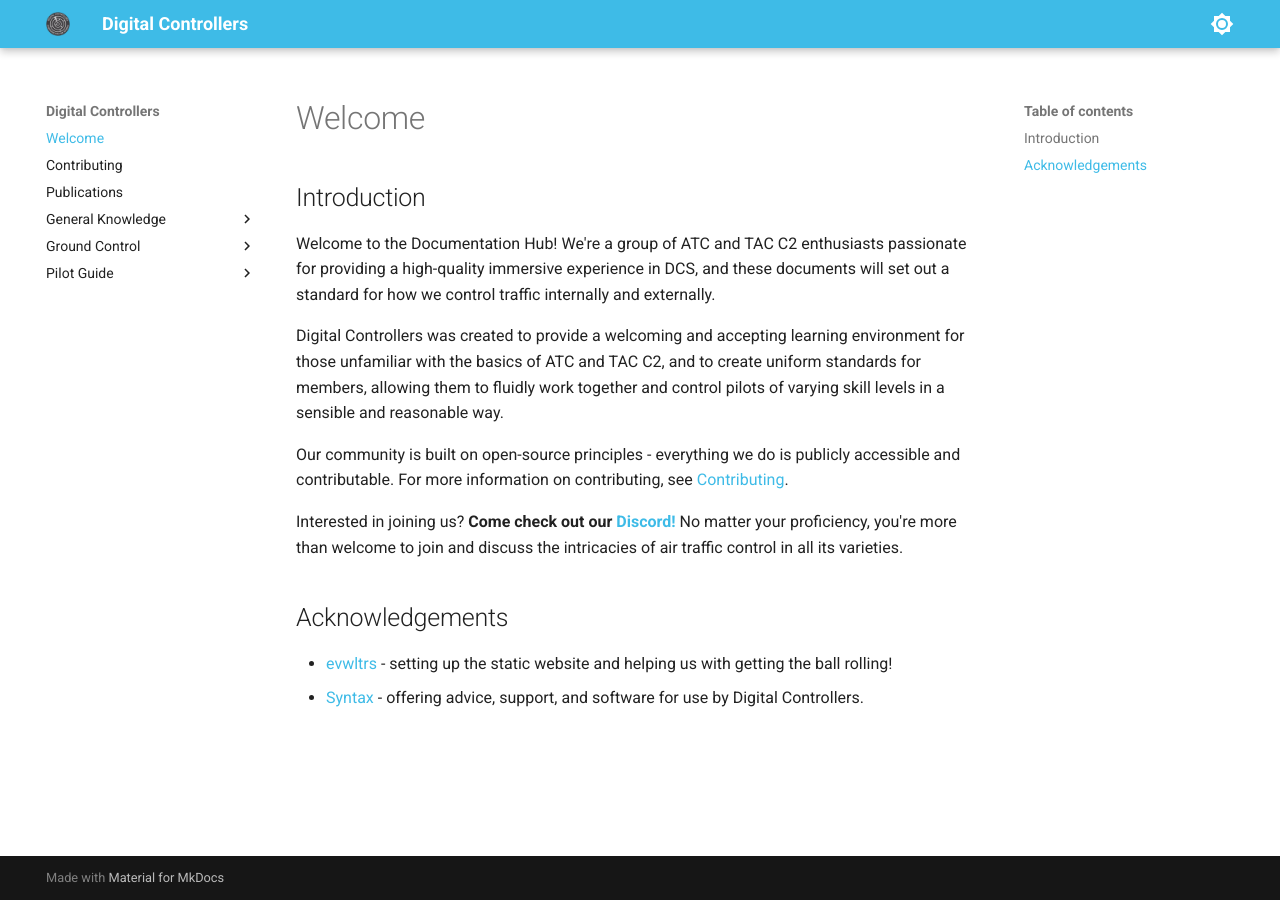
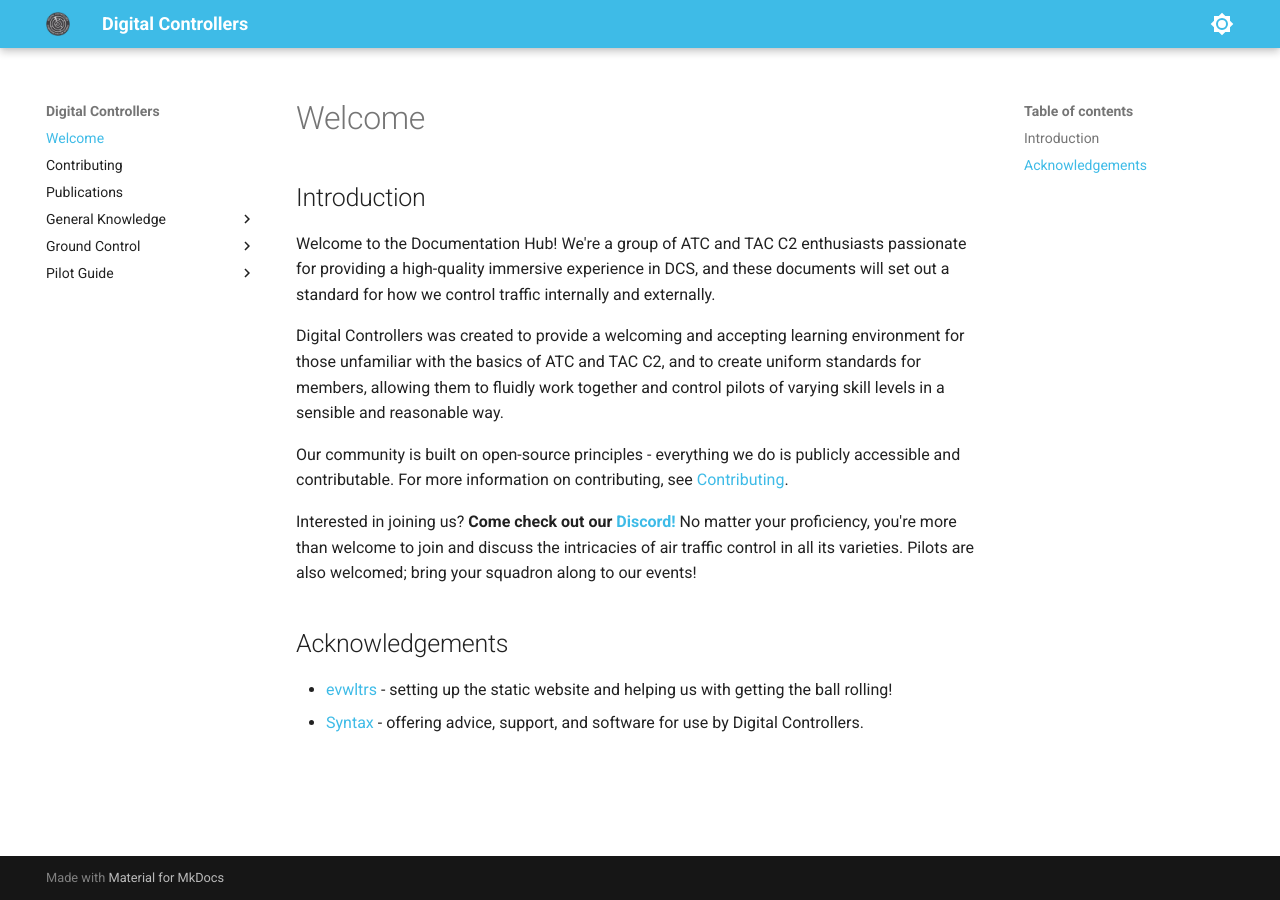
Before and after one commit to Digital-Controllers/website, an MkDocs documentation site: the page built from docs/index.md, in a window 1280 px wide. Built offline with MkDocs 1.6.1 and Material for MkDocs 9.7.7, drawn with Linux system fonts in a browser that asks for light colours.

Commit message:
Update index.md

```diff
--- a/docs/index.md
+++ b/docs/index.md
@@ -7,7 +7,7 @@ Digital Controllers was created to provide a welcoming and accepting learning en
 
 Our community is built on open-source principles - everything we do is publicly accessible and contributable. For more information on contributing, see [Contributing](contributing.md).
 
-Interested in joining us? **Come check out our [Discord!](https://discord.gg/8qXDBVs2XU)** No matter your proficiency, you're more than welcome to join and discuss the intricacies of air traffic control in all its varieties.
+Interested in joining us? **Come check out our [Discord!](https://discord.gg/8qXDBVs2XU)** No matter your proficiency, you're more than welcome to join and discuss the intricacies of air traffic control in all its varieties. Pilots are also welcomed; bring your squadron along to our events!
 
 
 ## Acknowledgements
```
